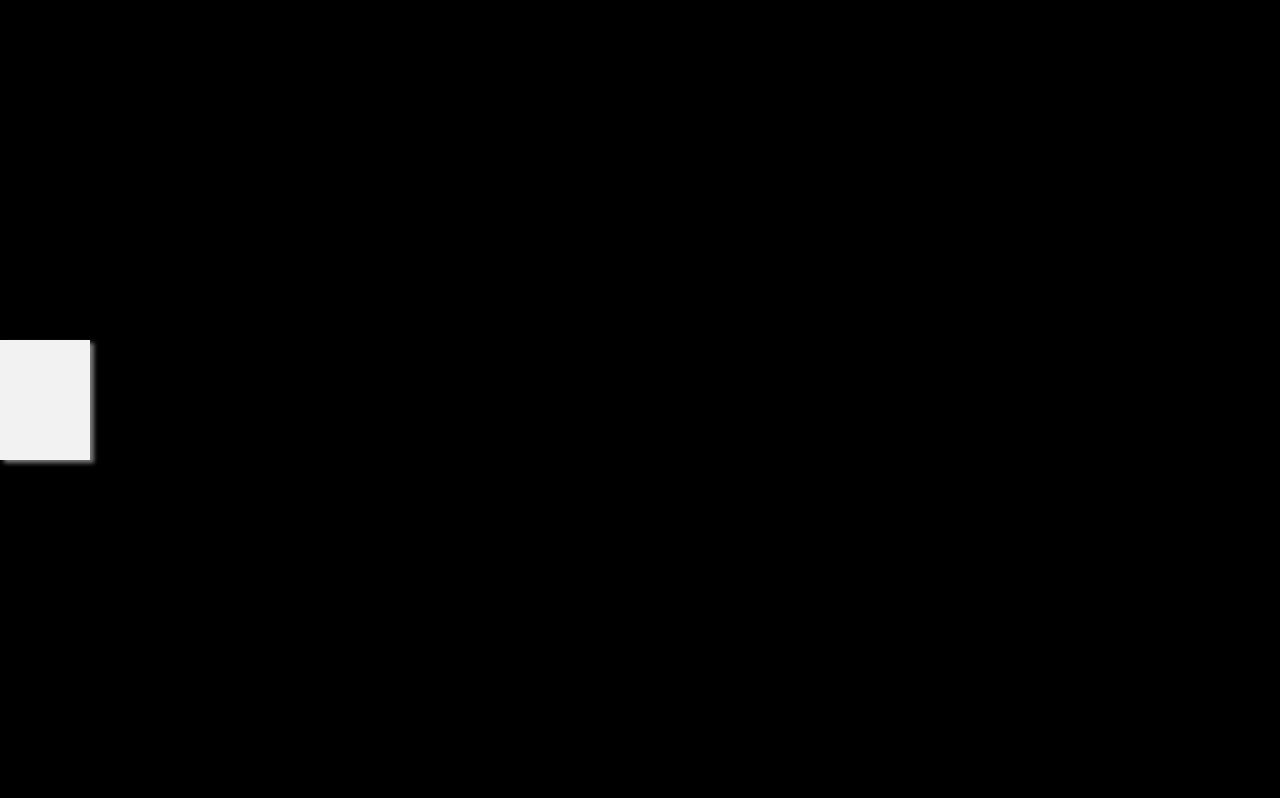
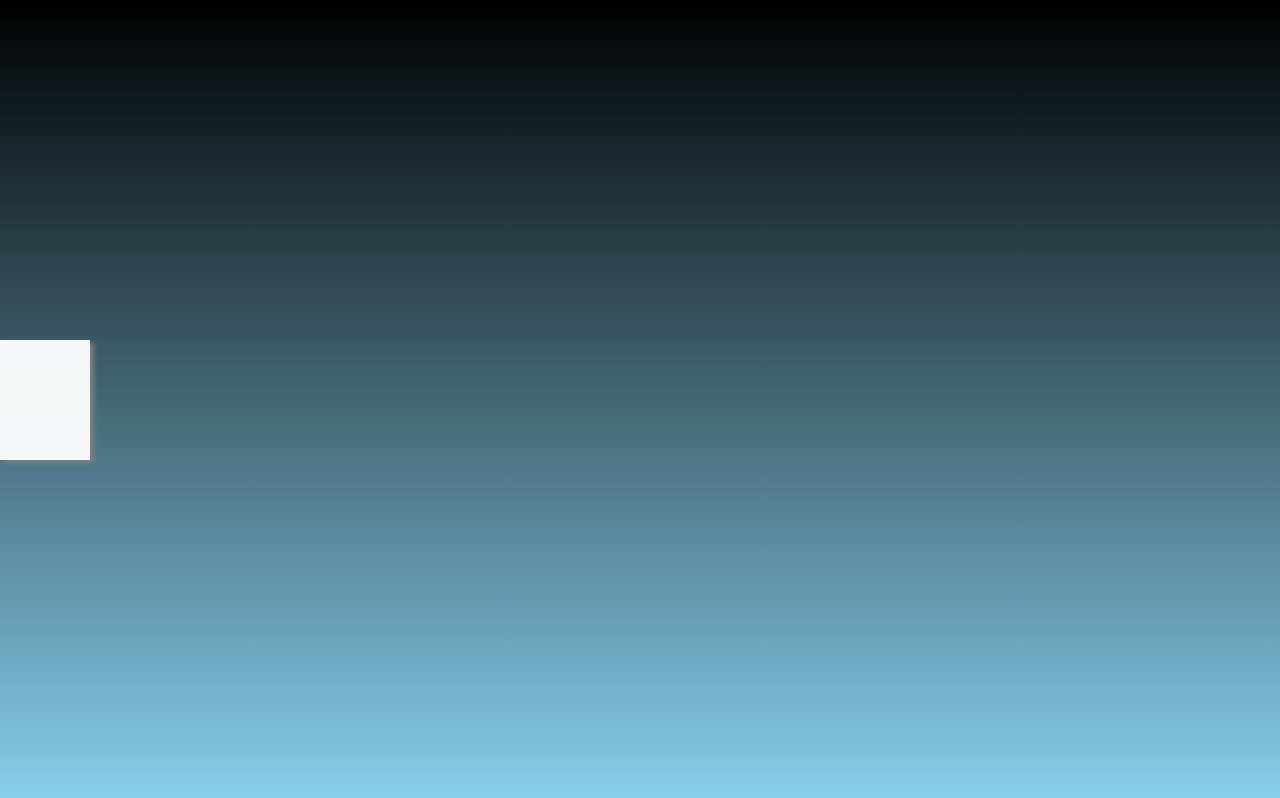
Before and after one commit to pflaquer/dealership-sites, a React (Vite) app: page / in a window 1280 px wide. Built offline with nearby package versions, Linux system fonts and the light colour scheme.

Commit message:
Update App.css

```diff
--- a/src/App.css
+++ b/src/App.css
@@ -4,7 +4,7 @@ body {
   margin: 0;
   padding: 0;
   font-family: "Poppins", sans-serif;
-  background-color: #000000;
+  background-image: linear-gradient(black,skyblue);
 }
 
 .container {
```
